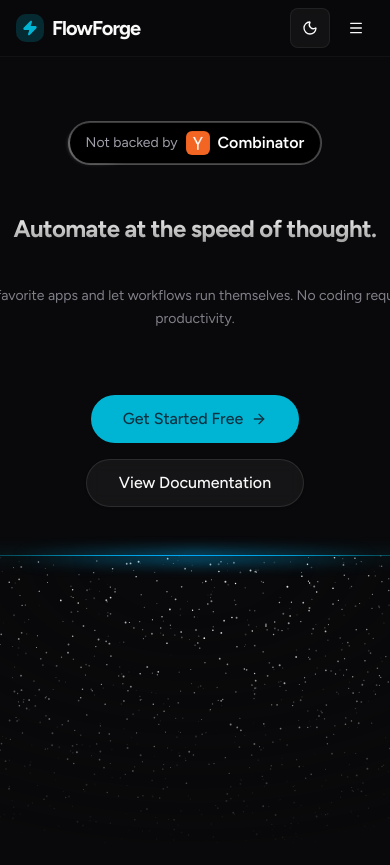
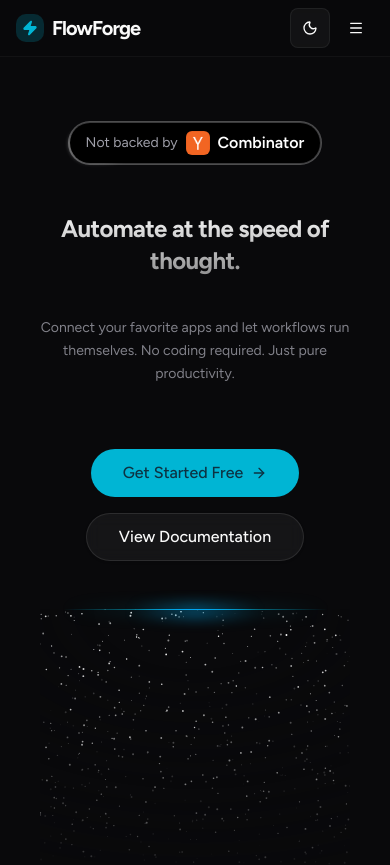
Before and after one commit to pantha704/flowforge-qstash, a Next.js app in the folder apps/web/: page / in a window 390 px wide. Shown: the top 865 px of the page. Built offline with nearby package versions, Linux system fonts and the light colour scheme.

Commit message:
fix: improve Hero light mode visibility
- Sparkles: Use cyan-500 in light mode, white in dark mode
- Floating components: Use slate-200/60 bg in light mode with visible borders
- Fix sparkles width overflow (removed w-[100rem])
- Add better padding to title/subtitle for mobile text wrapping

```diff
--- a/apps/web/components/landing/Hero.tsx
+++ b/apps/web/components/landing/Hero.tsx
@@ -9,10 +9,12 @@
 import { SparklesCore } from "@/components/ui/sparkles";
 import { HoverBorderGradient } from "@/components/ui/hover-border-gradient";
 import { useAuthStore } from "@/lib/store";
+import { useTheme } from "next-themes";
 
 export default function Hero() {
   const router = useRouter();
   const { isAuthenticated } = useAuthStore();
+  const { resolvedTheme } = useTheme();
   const [mounted, setMounted] = useState(false);
   const containerRef = useRef<HTMLDivElement>(null);
   const titleRef = useRef<HTMLHeadingElement>(null);
@@ -119,14 +121,14 @@
 
           <h1
             ref={titleRef}
-            className="text-2xl xs:text-3xl sm:text-4xl md:text-5xl lg:text-6xl xl:text-7xl font-bold tracking-tight bg-gradient-to-b from-foreground to-foreground/50 bg-clip-text text-transparent pb-2 px-2"
+            className="text-2xl xs:text-3xl sm:text-4xl md:text-5xl lg:text-6xl xl:text-7xl font-bold tracking-tight bg-gradient-to-b from-foreground to-foreground/50 bg-clip-text text-transparent pb-2 px-4 w-full break-words"
           >
             Automate at the speed of thought.
           </h1>
 
           <p
             ref={subtitleRef}
-            className="text-sm sm:text-base md:text-lg lg:text-xl text-muted-foreground/80 max-w-2xl mx-auto leading-relaxed px-2"
+            className="text-sm sm:text-base md:text-lg lg:text-xl text-muted-foreground/80 w-full max-w-2xl mx-auto leading-relaxed px-4 break-words"
           >
             Connect your favorite apps and let workflows run themselves. No coding required. Just pure productivity.
           </p>
@@ -151,8 +153,8 @@
           </div>
 
           {/* Sparkles Effect */}
-          <div className="flex justify-center w-full mt-12">
-            <div className="w-[100rem] max-w-full h-72 relative">
+          <div className="flex justify-center w-full mt-12 px-4">
+            <div className="w-full h-72 relative">
               {/* Gradients */}
               <div className="absolute left-1/2 -translate-x-1/2 top-0 bg-gradient-to-r from-transparent via-cyan-500 to-transparent h-[2px] w-[85%] blur-sm" />
               <div className="absolute left-1/2 -translate-x-1/2 top-0 bg-gradient-to-r from-transparent via-cyan-500 to-transparent h-px w-[85%]" />
@@ -166,7 +168,7 @@
                 maxSize={1}
                 particleDensity={1200}
                 className="w-full h-full"
-                particleColor="#FFFFFF"
+                particleColor={resolvedTheme === 'dark' ? '#FFFFFF' : '#0ea5e9'}
               />
 
               {/* Radial Gradient to prevent sharp edges */}
@@ -181,42 +183,42 @@
           className="absolute top-1/2 left-1/2 -translate-x-1/2 -translate-y-1/2 w-full h-full pointer-events-none z-10 opacity-40 max-w-[1400px]"
         >
           {/* Row 1: Settings - Left (curved in from edge) */}
-          <div className="absolute top-[15%] left-[10%] p-3 mt-2 bg-background/30 backdrop-blur-xl border border-white/10 rounded-xl shadow-2xl animate-float-medium hidden lg:block">
+          <div className="absolute top-[15%] left-[10%] p-3 mt-2 bg-slate-200/60 dark:bg-slate-800/50 backdrop-blur-xl border border-slate-300/50 dark:border-white/10 rounded-xl shadow-2xl animate-float-medium hidden lg:block">
              <Settings className="w-6 h-6 text-rose-400" />
           </div>
 
           {/* Row 2: CheckCircle - Right (curved in from edge) */}
-          <div className="absolute top-[20%] right-[7%] p-4 mt-2 bg-background/30 backdrop-blur-xl border border-white/10 rounded-2xl shadow-2xl animate-float-slow hidden lg:block">
+          <div className="absolute top-[20%] right-[7%] p-4 mt-2 bg-slate-200/60 dark:bg-slate-800/50 backdrop-blur-xl border border-slate-300/50 dark:border-white/10 rounded-2xl shadow-2xl animate-float-slow hidden lg:block">
              <CheckCircle2 className="w-8 h-8 text-green-400" />
           </div>
 
           {/* Row 3: Zap - Left (widest point) */}
-          <div className="absolute top-[35%] left-[3%] p-4 mb-2 ml-1 bg-background/30 backdrop-blur-xl border border-white/10 rounded-2xl shadow-2xl animate-float-fast hidden lg:block">
+          <div className="absolute top-[35%] left-[3%] p-4 mb-2 ml-1 bg-slate-200/60 dark:bg-slate-800/50 backdrop-blur-xl border border-slate-300/50 dark:border-white/10 rounded-2xl shadow-2xl animate-float-fast hidden lg:block">
              <Zap className="w-8 h-8 text-cyan-400" />
           </div>
 
           {/* Row 4: Database - Right (widest point) */}
-          <div className="absolute top-[40%] right-[3%] p-3 mb-2 ml-1 bg-background/30 backdrop-blur-xl border border-white/10 rounded-xl shadow-2xl animate-float-medium hidden lg:block">
+          <div className="absolute top-[40%] right-[3%] p-3 mb-2 ml-1 bg-slate-200/60 dark:bg-slate-800/50 backdrop-blur-xl border border-slate-300/50 dark:border-white/10 rounded-xl shadow-2xl animate-float-medium hidden lg:block">
              <Database className="w-6 h-6 text-purple-400" />
           </div>
 
           {/* Row 5: Mail - Left (middle) */}
-          <div className="absolute top-[55%] left-[4%] p-3 mb-2 ml-1 bg-background/30 backdrop-blur-xl border border-white/10 rounded-xl shadow-2xl animate-float-slow hidden lg:block">
+          <div className="absolute top-[55%] left-[4%] p-3 mb-2 ml-1 bg-slate-200/60 dark:bg-slate-800/50 backdrop-blur-xl border border-slate-300/50 dark:border-white/10 rounded-xl shadow-2xl animate-float-slow hidden lg:block">
              <Mail className="w-6 h-6 text-blue-400" />
           </div>
 
           {/* Row 6: Bell - Right (middle) */}
-          <div className="absolute top-[58%] right-[4%] p-3 mb-2 ml-1 bg-background/30 backdrop-blur-xl border border-white/10 rounded-xl shadow-2xl animate-float-fast hidden lg:block">
+          <div className="absolute top-[58%] right-[4%] p-3 mb-2 ml-1 bg-slate-200/60 dark:bg-slate-800/50 backdrop-blur-xl border border-slate-300/50 dark:border-white/10 rounded-xl shadow-2xl animate-float-fast hidden lg:block">
              <Bell className="w-6 h-6 text-yellow-400" />
           </div>
 
           {/* Row 7: GitBranch - Left (curving back in) */}
-          <div className="absolute top-[72%] left-[8%] p-3 mb-2 ml-1 bg-background/30 backdrop-blur-xl border border-white/10 rounded-xl shadow-2xl animate-float-medium hidden lg:block">
+          <div className="absolute top-[72%] left-[8%] p-3 mb-2 ml-1 bg-slate-200/60 dark:bg-slate-800/50 backdrop-blur-xl border border-slate-300/50 dark:border-white/10 rounded-xl shadow-2xl animate-float-medium hidden lg:block">
              <GitBranch className="w-6 h-6 text-orange-400" />
           </div>
 
           {/* Row 8: Webhook - Right (curving back in) */}
-          <div className="absolute top-[75%] right-[8%] p-3 mb-2 ml-1 bg-background/30 backdrop-blur-xl border border-white/10 rounded-xl shadow-2xl animate-float-slow hidden lg:block">
+          <div className="absolute top-[75%] right-[8%] p-3 mb-2 ml-1 bg-slate-200/60 dark:bg-slate-800/50 backdrop-blur-xl border border-slate-300/50 dark:border-white/10 rounded-xl shadow-2xl animate-float-slow hidden lg:block">
              <Webhook className="w-5 h-5 text-teal-400" />
           </div>
         </div>
```
